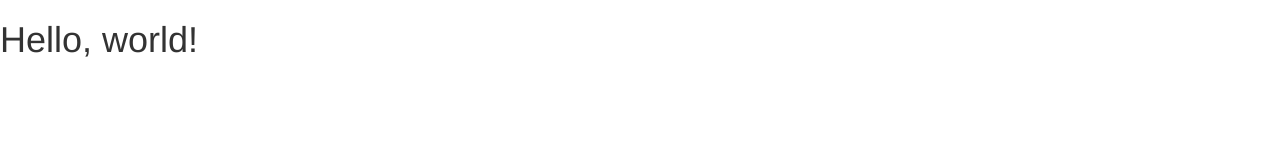
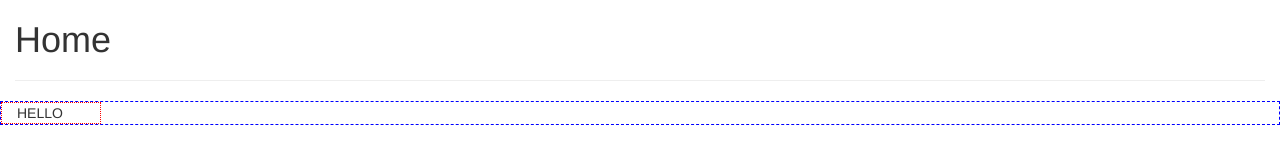
Before and after one commit to joecih/youtube-mockup, a plain HTML site: page index.html in a window 1280 px wide. Drawn offline with nearby package versions, Linux system fonts and the light colour scheme.

Commit message:
init commit
setup on home and start creating navbar for youtube template. Using CSS
has guides.

```diff
--- a/css/main.css
+++ b/css/main.css
@@ -0,0 +1,8 @@
+.yt {
+	border:1px dotted red;
+	width: 100px;
+}
+
+.row {
+	border: 1px dashed blue;
+}
--- a/index.html
+++ b/index.html
@@ -8,10 +8,23 @@
         <title>Bootstrap 101 Template</title>
         <link href="https://maxcdn.bootstrapcdn.com/bootstrap/3.3.6/css/bootstrap.min.css" rel="stylesheet">
         <!--[if lt IE 9]> <script src="https://oss.maxcdn.com/html5shiv/3.7.2/html5shiv.min.js"></script> <script src="https://oss.maxcdn.com/respond/1.4.2/respond.min.js"></script><![endif]-->
+        <link rel="stylesheet" type="text/css" href="css/main.css">
     </head>
 
     <body>
-        <h1>Hello, world!</h1>
+        <div class="container-fluid">
+            <h1>Home</h1>
+                <hr>
+                  <div class="row">
+                    <div class="col-lg-12 yt">HELLO</div>
+                  </div>
+
+
+
+
+
+
+        </div>
         <script src="https://ajax.googleapis.com/ajax/libs/jquery/1.11.3/jquery.min.js"></script>
         <script src="https://maxcdn.bootstrapcdn.com/bootstrap/3.3.6/js/bootstrap.min.js"></script>
     </body>
```
